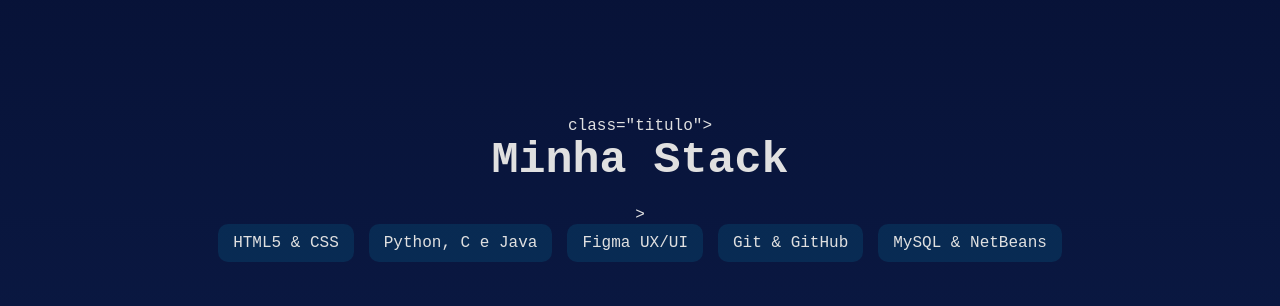
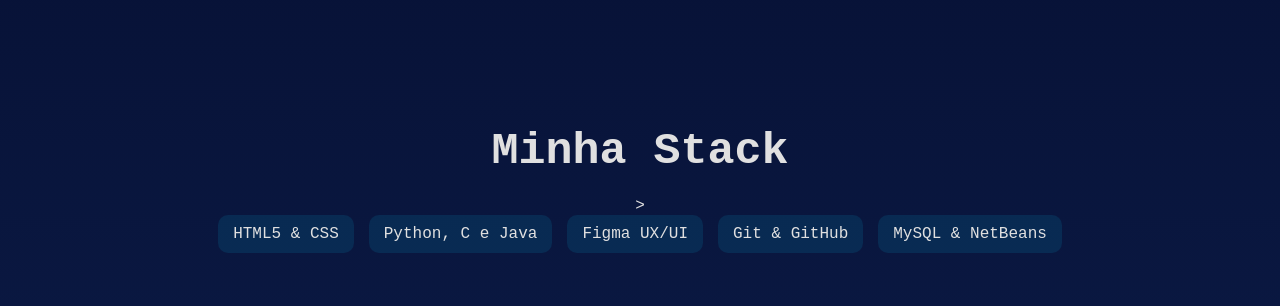
Before and after one commit to Caracolys/Portfolio, a plain HTML site: page index.html in a window 1280 px wide. Shown: the part 1943-2249 px from the top of the page. Drawn offline with Linux system fonts and the light colour scheme.

Commit message:
Update index.html

```diff
--- a/index.html
+++ b/index.html
@@ -71,8 +71,7 @@
 
 
   <section id="stack" class="tela">
-    <div>
-      class="titulo"> <h2>Minha Stack</h2
+    <div class="titulo"> <h2>Minha Stack</h2
     </div>>
     <ul class="skills">
       <li>HTML5 & CSS</li>
```
